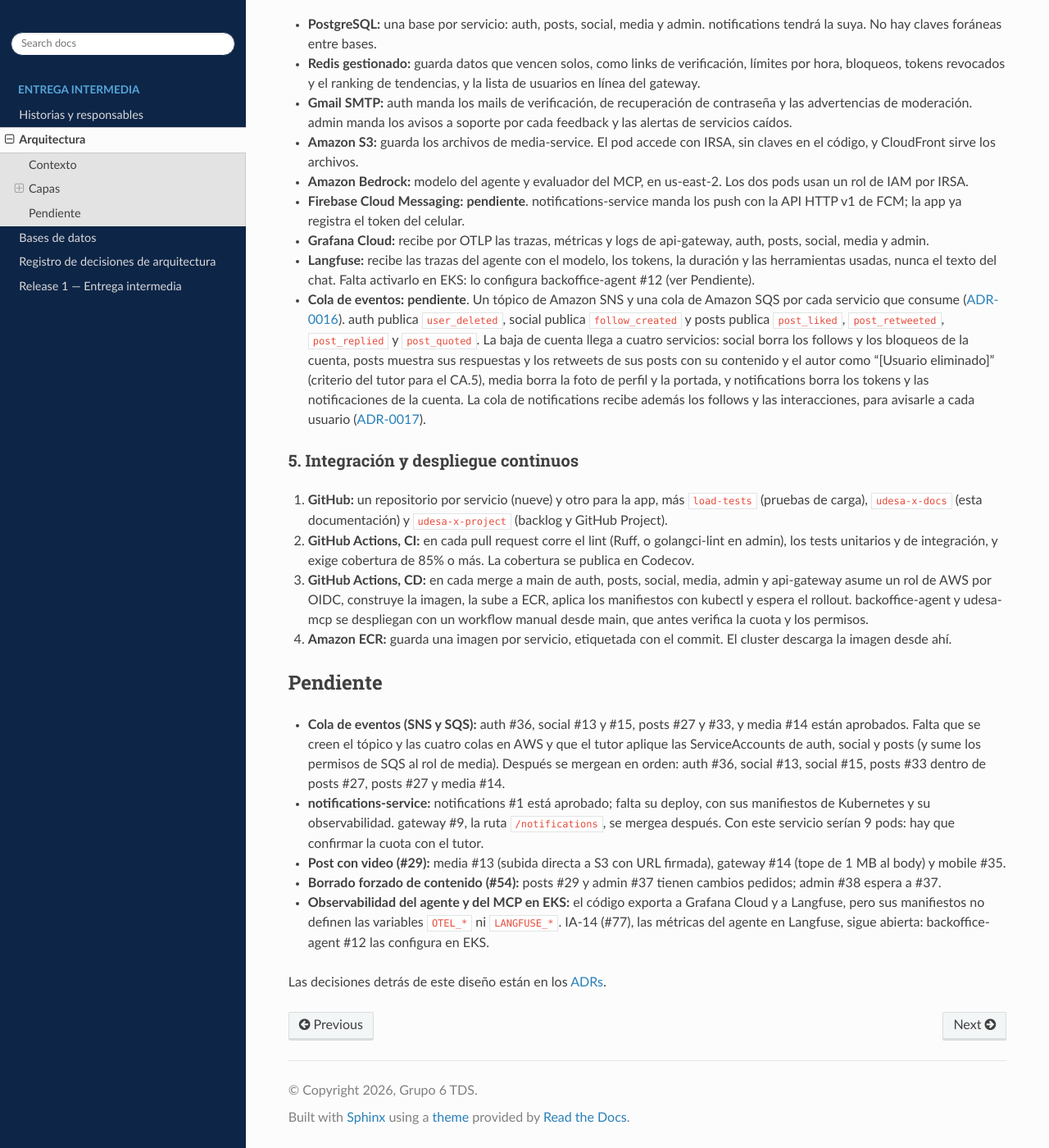
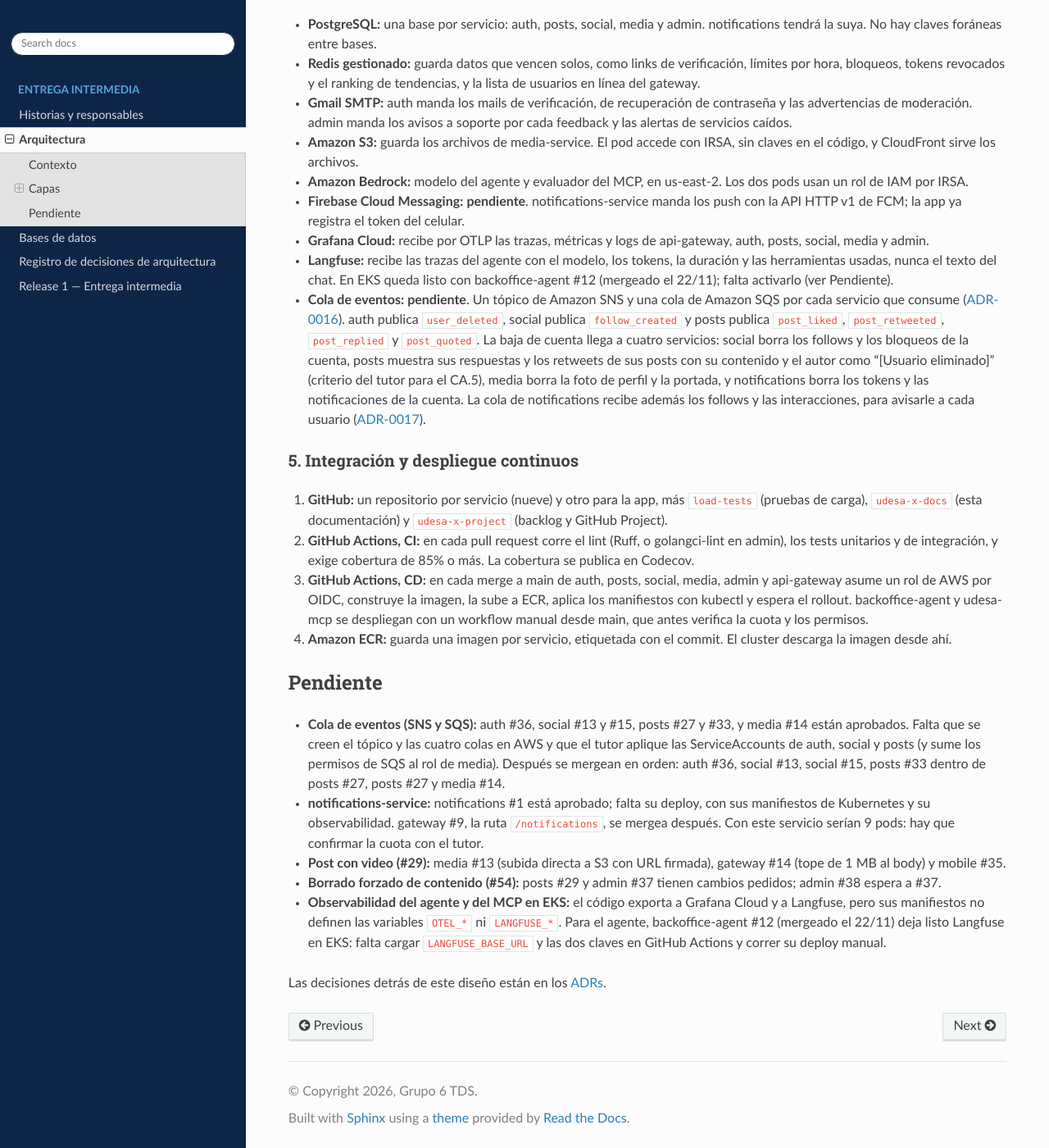
Before and after one commit to tds-g6-2s2026/udesa-x-docs, a Sphinx documentation site: the page built from docs/arquitectura.md, in a window 1280 px wide and 1400 px high, scrolled down 3697 px. Shown: the whole window at 82% size. Built offline with Sphinx 7.4.7 and the Read the Docs theme 3.1.0, drawn with Linux system fonts in a browser that asks for light colours.

Commit message:
docs: Langfuse del agente queda listo con backoffice-agent #12; falta activarlo

```diff
--- a/docs/arquitectura.md
+++ b/docs/arquitectura.md
@@ -85,7 +85,7 @@ Desde el cluster se llega por el NAT.
 - **Amazon Bedrock:** modelo del agente y evaluador del MCP, en us-east-2. Los dos pods usan un rol de IAM por IRSA.
 - **Firebase Cloud Messaging:** **pendiente**. notifications-service manda los push con la API HTTP v1 de FCM; la app ya registra el token del celular.
 - **Grafana Cloud:** recibe por OTLP las trazas, métricas y logs de api-gateway, auth, posts, social, media y admin.
-- **Langfuse:** recibe las trazas del agente con el modelo, los tokens, la duración y las herramientas usadas, nunca el texto del chat. Falta activarlo en EKS: lo configura backoffice-agent #12 (ver Pendiente).
+- **Langfuse:** recibe las trazas del agente con el modelo, los tokens, la duración y las herramientas usadas, nunca el texto del chat. En EKS queda listo con backoffice-agent #12 (mergeado el 22/11); falta activarlo (ver Pendiente).
 - **Cola de eventos:** **pendiente**. Un tópico de Amazon SNS y una cola de Amazon SQS por cada servicio que consume ({doc}`ADR-0016 <adr-0016>`). auth publica `user_deleted`, social publica `follow_created` y posts publica `post_liked`, `post_retweeted`, `post_replied` y `post_quoted`. La baja de cuenta llega a cuatro servicios: social borra los follows y los bloqueos de la cuenta, posts muestra sus respuestas y los retweets de sus posts con su contenido y el autor como "[Usuario eliminado]" (criterio del tutor para el CA.5), media borra la foto de perfil y la portada, y notifications borra los tokens y las notificaciones de la cuenta. La cola de notifications recibe además los follows y las interacciones, para avisarle a cada usuario ({doc}`ADR-0017 <adr-0017>`).
 
 ### 5. Integración y despliegue continuos
@@ -101,6 +101,6 @@ Desde el cluster se llega por el NAT.
 - **notifications-service:** notifications #1 está aprobado; falta su deploy, con sus manifiestos de Kubernetes y su observabilidad. gateway #9, la ruta `/notifications`, se mergea después. Con este servicio serían 9 pods: hay que confirmar la cuota con el tutor.
 - **Post con video (#29):** media #13 (subida directa a S3 con URL firmada), gateway #14 (tope de 1 MB al body) y mobile #35.
 - **Borrado forzado de contenido (#54):** posts #29 y admin #37 tienen cambios pedidos; admin #38 espera a #37.
-- **Observabilidad del agente y del MCP en EKS:** el código exporta a Grafana Cloud y a Langfuse, pero sus manifiestos no definen las variables `OTEL_*` ni `LANGFUSE_*`. IA-14 (#77), las métricas del agente en Langfuse, sigue abierta: backoffice-agent #12 las configura en EKS.
+- **Observabilidad del agente y del MCP en EKS:** el código exporta a Grafana Cloud y a Langfuse, pero sus manifiestos no definen las variables `OTEL_*` ni `LANGFUSE_*`. Para el agente, backoffice-agent #12 (mergeado el 22/11) deja listo Langfuse en EKS: falta cargar `LANGFUSE_BASE_URL` y las dos claves en GitHub Actions y correr su deploy manual.
 
 Las decisiones detrás de este diseño están en los [ADRs](adrs.md).
```
Also changed, not shown: docs/historias.md (+1 -1 lines), 1 other file.
